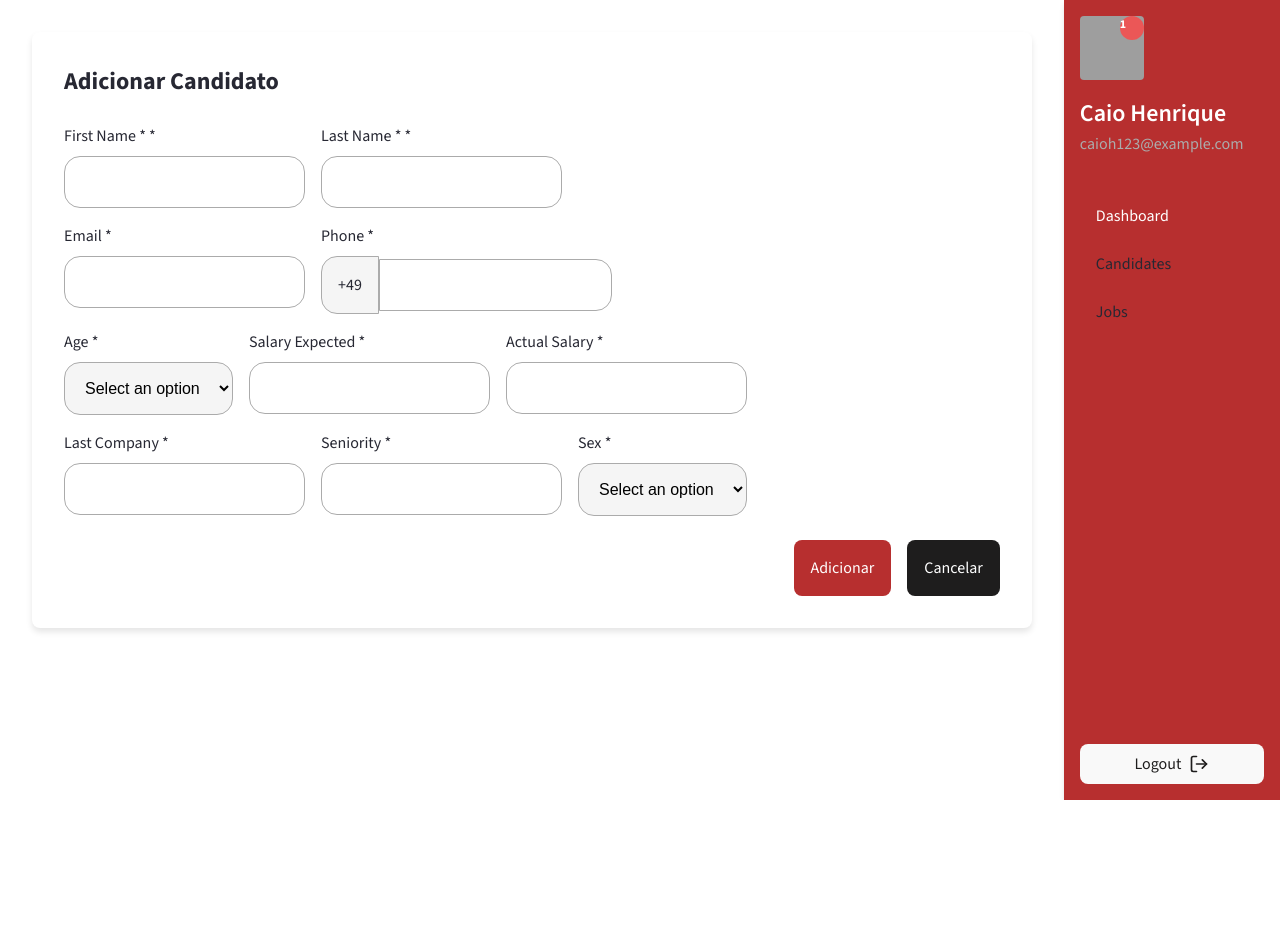
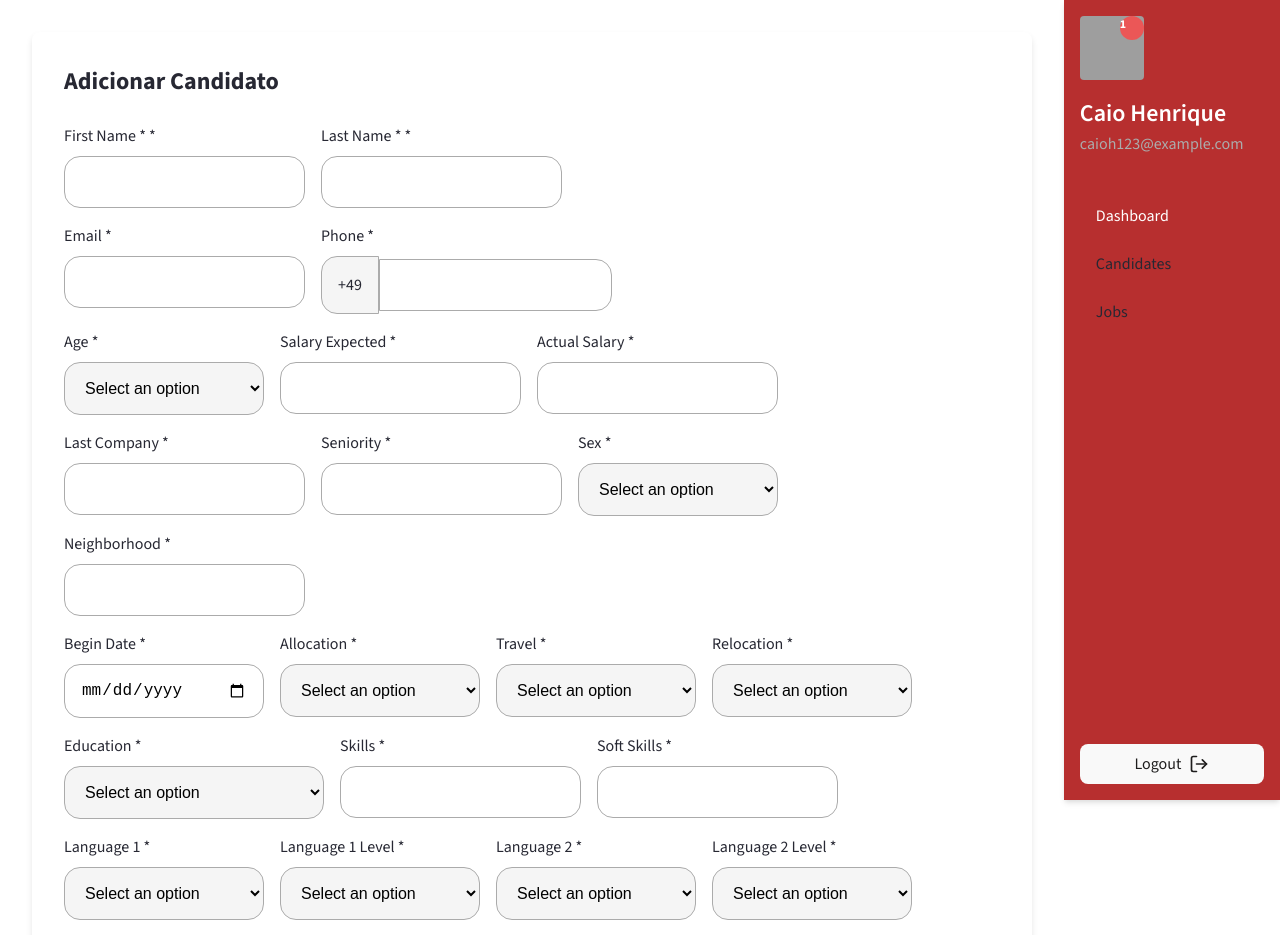
Before and after one commit to caioh123/recrutap, a React (Vite) app in the folder frontend/recrutap/: page /candidate-form in a window 1280 px wide. Shown: the top 935 px of the page. Before the commit the page ends 800 px from the top, so only its background shows below. Built offline with nearby package versions, Linux system fonts and the light colour scheme; grey boxes are pictures that could not be loaded.

Commit message:
Enhance form components with responsive styles; add Checkbox component with error handling

```diff
--- /dev/null
+++ b/frontend/recrutap/src/components/shared/checkbox/index.tsx
@@ -0,0 +1,24 @@
+import React from "react";
+import { InputContainer, ErrorMessage, StyledCheckbox, ContainerLabel } from './styles'
+import styled from "styled-components";
+
+
+
+interface CheckboxProps {
+    label: string;
+    name: string;
+    error: any;
+    touched: boolean;
+}
+
+export const Checkbox: React.FC<CheckboxProps> = ({ label, name, error, touched }) => {
+    return (
+        <InputContainer>
+            <ContainerLabel>
+                <StyledCheckbox type="checkbox" name={name} />
+                {label}
+            </ContainerLabel>
+            {touched && error && <ErrorMessage>{error}</ErrorMessage>}
+        </InputContainer>
+    );
+};
--- /dev/null
+++ b/frontend/recrutap/src/components/shared/checkbox/styles.ts
@@ -0,0 +1,28 @@
+import styled from "styled-components";
+
+export const StyledCheckbox = styled.input`
+margin-right: 0.5rem;
+width: 20px;
+height: 20px;
+background-color: red;
+`;
+
+export const InputContainer = styled.div`
+    display: flex;
+    flex-direction: row;
+    justify-content: flex-start;
+    align-items: center;
+`;
+
+export const ErrorMessage = styled.p`
+    color: red;
+    font-size: 12px;
+    margin-top: -10px;
+`;
+
+export const ContainerLabel = styled.label`
+    display: flex;
+    margin-bottom: 0.5rem;
+    font-weight: 500;
+    align-items: center;
+`
--- a/frontend/recrutap/src/components/shared/input/styles.ts
+++ b/frontend/recrutap/src/components/shared/input/styles.ts
@@ -3,6 +3,11 @@ import styled from "styled-components";
 export const InputContainer = styled.div`
     display: flex;
     flex-direction: column;
+    min-width: 200px;
+    @media (max-width: 600px) {
+        margin-right: 0;
+        margin-bottom: 1rem;
+    }
 `;
 
 export const StyledInput = styled.input`
--- a/frontend/recrutap/src/components/shared/select/styles.ts
+++ b/frontend/recrutap/src/components/shared/select/styles.ts
@@ -3,6 +3,11 @@ import styled from "styled-components";
 export const InputContainer = styled.div`
     display: flex;
     flex-direction: column;
+    min-width: 200px;
+    @media (max-width: 600px) {
+        margin-right: 0;
+        margin-bottom: 1rem;
+    }
 `;
 
 export const StyledSelect = styled.select`
@@ -15,6 +20,7 @@ export const StyledSelect = styled.select`
         outline: none;
         border: 1px solid ${({ theme }) => theme.colors.textTertiary};
     }
+    width: 100%;
 `;
 
 export const ErrorMessage = styled.p`
--- a/frontend/recrutap/src/pages/CandidateForm/index.tsx
+++ b/frontend/recrutap/src/pages/CandidateForm/index.tsx
@@ -2,16 +2,33 @@
 import React from 'react';
 import { Formik, Form, Field } from 'formik';
 import * as Yup from 'yup';
-import { FormContainer, FormTitle, FormRow, FormActions } from './styles';
+import { FormContainer, FormTitle, FormRow, FormActions, Icon, ButtonContainer } from './styles';
 import { Input } from '../../components/shared/input';
 import { Button } from '../../components/shared/button';
 import { Select } from '../../components/shared/select';
+import { Checkbox } from '../../components/shared/checkbox';
+import { CirclePlus, Linkedin, LinkedinIcon } from 'lucide-react';
 
 const validationSchema = Yup.object({
   firstName: Yup.string().required('Name is required'),
   lastName: Yup.string().required('Last name is required'),
   email: Yup.string().email('Invalid email').required('Email is required'),
   phone: Yup.string().required('Phone is required'),
+  isPCD: Yup.boolean().required('Required'),
+  beginDate: Yup.date().required('Begin date is required'),
+  allocation: Yup.string().required('Allocation is required'),
+  travel: Yup.string().required('Travel option is required'),
+  relocation: Yup.string().required('Relocation option is required'),
+  education: Yup.string().required('Education is required'),
+  skills: Yup.string().required('Skills are required'),
+  softSkills: Yup.string().required('Soft skills are required'),
+  language1: Yup.string().required('Language is required'),
+  language1Level: Yup.string().required('Language level is required'),
+  language2: Yup.string().required('Language is required'),
+  language2Level: Yup.string().required('Language level is required'),
+  socialMedia: Yup.string().required('Social media is required'),
+  webLink: Yup.string().url('Invalid URL').required('Web link is required'),
+  sex: Yup.string().required()
 });
 
 export const CandidateForm: React.FC = () => {
@@ -20,6 +37,31 @@ export const CandidateForm: React.FC = () => {
     lastName: '',
     email: '',
     phone: '',
+    age: '',
+    salaryExpected: '',
+    actualSalary: '',
+    lastCompany: '',
+    seniority: '',
+    isPCD: false,
+    country: '',
+    state: '',
+    city: '',
+    neighborhood: '',
+    beginDate: '',
+    allocation: '',
+    travel: '',
+    relocation: '',
+    education: '',
+    skills: '',
+    softSkills: '',
+    language1: '',
+    language1Level: '',
+    language2: '',
+    language2Level: '',
+    socialMedia: '',
+    webLink: '',
+    sex: ''
+
   };
 
   const handleSubmit = (values: typeof initialValues) => {
@@ -49,7 +91,6 @@ export const CandidateForm: React.FC = () => {
               name="lastName"
               error={touched.lastName && errors.lastName}
             />
-
           </FormRow>
           <FormRow>
             <Field
@@ -59,12 +100,10 @@ export const CandidateForm: React.FC = () => {
               type="email"
               error={touched.email && errors.email}
             />
-
             <Field
               as={Input}
               label="Phone"
               name="phone"
-                type="email"
               isPhone={true}
               error={touched.phone && errors.phone}
             />
@@ -86,52 +125,203 @@ export const CandidateForm: React.FC = () => {
                 { value: '61-65', label: '61-65' },
                 { value: '66-70', label: '66-70' },
               ]}
-                error={touched.phone && errors.phone}
+              error={touched.age && errors.age}
             />
             <Field
               as={Input}
               label="Salary Expected"
-                name="Salary Expected"
-                error={touched.phone && errors.phone}
+              name="salaryExpected"
+              error={touched.salaryExpected && errors.salaryExpected}
             />
             <Field
               as={Input}
               label="Actual Salary"
-                name="Actual Salary"
-                error={touched.phone && errors.phone}
+              name="actualSalary"
+              error={touched.actualSalary && errors.actualSalary}
             />
           </FormRow>
           <FormRow>
             <Field
               as={Input}
               label="Last Company"
-                name="Last Company"
-
-                error={touched.phone && errors.phone}
+              name="lastCompany"
+              error={touched.lastCompany && errors.lastCompany}
             />
             <Field
               as={Input}
               label="Seniority"
-                name="Seniority"
-                error={touched.phone && errors.phone}
+              name="seniority"
+              error={touched.seniority && errors.seniority}
             />
             <Field
               as={Select}
               label="Sex"
-                name="Sex"
+              name="sex"
               options={[
                 { value: 'male', label: 'Male' },
                 { value: 'female', label: 'Female' },
                 { value: 'others', label: 'Others' },
               ]}
-                error={touched.phone && errors.phone}
+              error={touched.sex && errors.sex}
             />
-
+          </FormRow>
+          <FormRow>
+            <Field
+              as={Input}
+              label="Neighborhood"
+              name="neighborhood"
+              error={touched.neighborhood && errors.neighborhood}
+            />
+          </FormRow>
+          <FormRow>
+            <Field
+              as={Input}
+              label="Begin Date"
+              name="beginDate"
+              type="date"
+              error={touched.beginDate && errors.beginDate}
+            />
+            <Field
+              as={Select}
+              label="Allocation"
+              name="allocation"
+              options={[
+                { value: 'remote', label: 'Remote' },
+                { value: 'in-person', label: 'In-Person' },
+                { value: 'hybrid', label: 'Hybrid' },
+                { value: 'both', label: 'Both' },
+              ]}
+              error={touched.allocation && errors.allocation}
+            />
+            <Field
+              as={Select}
+              label="Travel"
+              name="travel"
+              options={[
+                { value: 'yes', label: 'Yes' },
+                { value: 'no', label: 'No' },
+              ]}
+              error={touched.travel && errors.travel}
+            />
+            <Field
+              as={Select}
+              label="Relocation"
+              name="relocation"
+              options={[
+                { value: 'yes', label: 'Yes' },
+                { value: 'no', label: 'No' },
+              ]}
+              error={touched.relocation && errors.relocation}
+            />
+          </FormRow>
+          <FormRow>
+            <Field
+              as={Select}
+              label="Education"
+              name="education"
+              options={[
+                { value: 'complete_higher', label: 'Complete Higher Education' },
+                { value: 'incomplete_higher', label: 'Incomplete Higher Education' },
+                { value: 'postgraduate', label: 'Postgraduate' },
+                { value: 'complete_basic', label: 'Complete Basic Education' },
+                { value: 'incomplete_basic', label: 'Incomplete Basic Education' },
+              ]}
+              error={touched.education && errors.education}
+            />
+            <Field
+              as={Input}
+              label="Skills"
+              name="skills"
+              error={touched.skills && errors.skills}
+            />
+            <Field
+              as={Input}
+              label="Soft Skills"
+              name="softSkills"
+              error={touched.softSkills && errors.softSkills}
+            />
+          </FormRow>
+          <FormRow>
+            <Field
+              as={Select}
+              label="Language 1"
+              name="language1"
+              options={[
+                { value: 'english', label: 'English' },
+                { value: 'spanish', label: 'Spanish' },
+                { value: 'portuguese', label: 'Portuguese' },
+                { value: 'french', label: 'French' },
+                { value: 'german', label: 'German' },
+              ]}
+              error={touched.language1 && errors.language1}
+            />
+            <Field
+              as={Select}
+              label="Language 1 Level"
+              name="language1Level"
+              options={[
+                { value: 'beginner', label: 'Beginner' },
+                { value: 'intermediate', label: 'Intermediate' },
+                { value: 'advanced', label: 'Advanced' },
+              ]}
+              error={touched.language1Level && errors.language1Level}
+            />
+            <Field
+              as={Select}
+              label="Language 2"
+              name="language2"
+              options={[
+                { value: 'english', label: 'English' },
+                { value: 'spanish', label: 'Spanish' },
+                { value: 'portuguese', label: 'Portuguese' },
+                { value: 'french', label: 'French' },
+                { value: 'german', label: 'German' },
+              ]}
+              error={touched.language2 && errors.language2}
+            />
+            <Field
+              as={Select}
+              label="Language 2 Level"
+              name="language2Level"
+              options={[
+                { value: 'beginner', label: 'Beginner' },
+                { value: 'intermediate', label: 'Intermediate' },
+                { value: 'advanced', label: 'Advanced' },
+              ]}
+              error={touched.language2Level && errors.language2Level}
+            />
+          </FormRow>
+          <FormRow>
+            <Field
+              as={Input}
+              label="Social Media"
+              name="socialMedia"
+              error={touched.socialMedia && errors.socialMedia}
+            />
+            <Linkedin />
+          </FormRow>
+          <FormRow >
+            <ButtonContainer type="button" variant="primary" onClick={() => console.log('Add another social media')}>
+            <Icon /> Add another social media
+            </ButtonContainer>
+          </FormRow>
+          <FormRow>
+            <Field
+              as={Input}
+              label="Web Link"
+              name="webLink"
+              error={touched.webLink && errors.webLink}
+            />
+          </FormRow>
+          <FormRow>
+            <ButtonContainer type="button" variant="primary" onClick={() => console.log('Add another web link')}>
+            <Icon /> Add another web link
+            </ButtonContainer>
           </FormRow>
           <FormActions>
-              <Button type="submit">Adicionar</Button>
+            <Button type="submit">Add</Button>
             <Button type="button" variant="secondary">
-                Cancelar
+              Cancel
             </Button>
           </FormActions>
         </Form>
--- a/frontend/recrutap/src/pages/CandidateForm/styles.ts
+++ b/frontend/recrutap/src/pages/CandidateForm/styles.ts
@@ -1,10 +1,14 @@
+import { CirclePlus } from 'lucide-react';
 import styled from 'styled-components';
+import { Button } from '../../components/shared/button';
 
 export const FormContainer = styled.div`
   padding: 2rem;
   background-color: ${({ theme }) => theme.colors.background};
   border-radius: 8px;
   box-shadow: 0 4px 6px rgba(0, 0, 0, 0.1);
+  max-width: 1200px;
+  margin: 0 auto;
 `;
 
 export const FormTitle = styled.h2`
@@ -17,6 +21,10 @@ export const FormRow = styled.div`
   display: flex;
   gap: 1rem;
   margin-bottom: 1rem;
+
+  @media (max-width: 600px) {
+        flex-direction: column;
+    }
 `;
 
 export const FormActions = styled.div`
@@ -25,3 +33,14 @@ export const FormActions = styled.div`
   gap: 1rem;
   margin-top: 1.5rem;
 `;
+
+export const Icon = styled(CirclePlus)`
+margin-right: 0.5rem;
+`
+
+export const ButtonContainer = styled(Button)`
+
+  display: flex;
+  align-items: center;
+
+`
```
Lines whose indentation alone changed are shown as unchanged.
